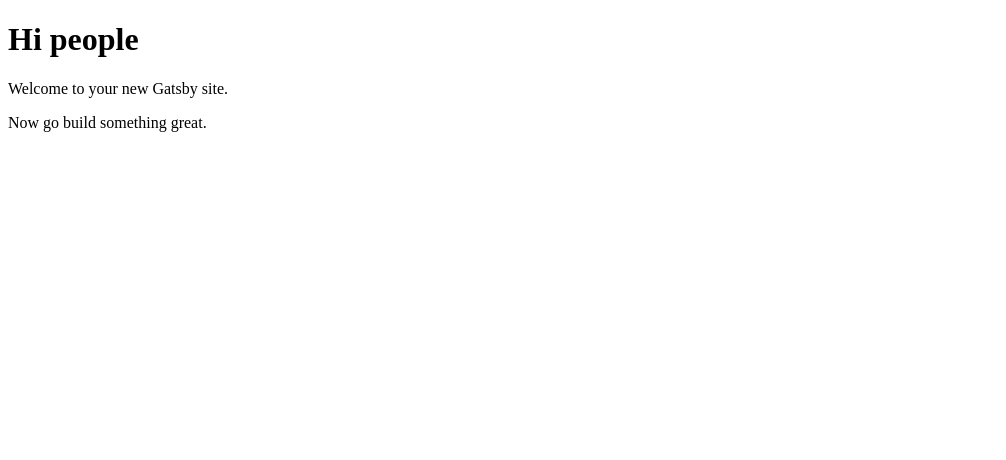
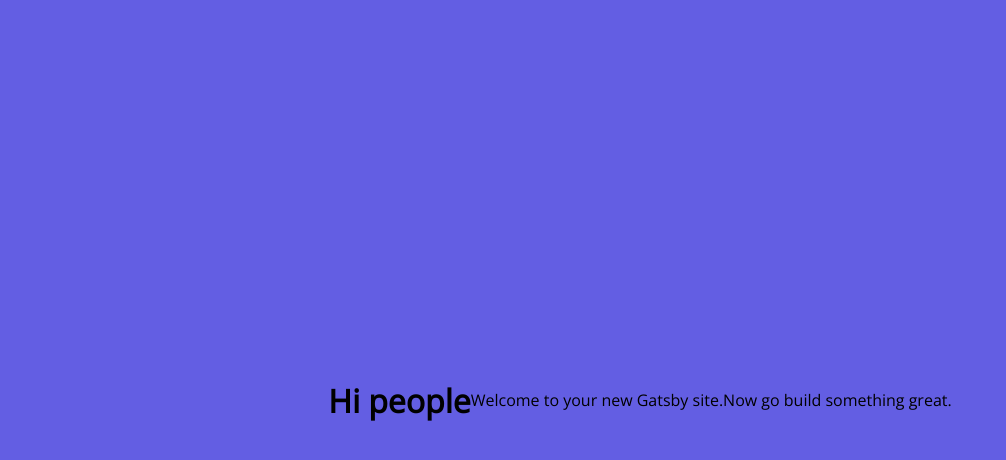
Before and after one commit to byronmejia/byronmejia.github.io, a Gatsby site: page / in a window 1280 px wide. Shown: the whole page, without its empty margins (0-1006 px from the left). Built offline with nearby package versions, Linux system fonts and the light colour scheme; Gatsby itself is replaced by a stand-in of ours.

Commit message:
Bare Essentials

```diff
--- /dev/null
+++ b/src/components/layouts/home.ts
@@ -0,0 +1,14 @@
+import styled from 'styled-components';
+import GlobalVariables from '../../styles/global-variables';
+
+export const HomeLayout = styled.div`
+    display: flex;
+    background-color: ${GlobalVariables.primaryBackground};
+    width: 100vw;
+    height: 100vh;
+    justify-content: center;
+    align-items: center;
+    position: relative;
+`;
+
+export default HomeLayout;
--- a/src/pages/index.tsx
+++ b/src/pages/index.tsx
@@ -1,13 +1,20 @@
 import React from 'react';
 import SEO from '../components/seo';
+import GlobalStyleWrapper from '../styles/global.style.wrapper';
+import HomeLayout from '../components/layouts/home';
 
 const IndexPage = () => (
-  <div>
-    <SEO title='' keywords={[`programming`, `health`, `developer`, `fitness`, `life`, `blog`]} />
-    <h1>Hi people</h1>
-    <p>Welcome to your new Gatsby site.</p>
-    <p>Now go build something great.</p>
-  </div>
+    <GlobalStyleWrapper>
+        <SEO
+            title='Byron Mejia'
+            keywords={[`programming`, `health`, `developer`, `fitness`, `life`, `blog`]}
+        />
+        <HomeLayout>
+            <h1>Hi people</h1>
+            <p>Welcome to your new Gatsby site.</p>
+            <p>Now go build something great.</p>
+        </HomeLayout>
+    </GlobalStyleWrapper>
 );
 
 export default IndexPage;
--- /dev/null
+++ b/src/styles/global-variables.ts
@@ -0,0 +1,6 @@
+export type CSSVariableTypes = 'primaryBackground';
+
+export const GlobalVariables: Readonly<Record<CSSVariableTypes, string>> = {
+    primaryBackground: '#635ee3'
+};
+export default GlobalVariables;
--- /dev/null
+++ b/src/styles/global.style.wrapper.tsx
@@ -0,0 +1,11 @@
+import React, { FunctionComponent, Fragment } from 'react';
+import GlobalStyle from './global';
+
+const GlobalStyleWrapper: FunctionComponent = ({ children }) => (
+    <Fragment>
+        <GlobalStyle />
+        {children}
+    </Fragment>
+);
+
+export default GlobalStyleWrapper;
--- a/src/styles/global.ts
+++ b/src/styles/global.ts
@@ -1,6 +1,35 @@
-export type CSSVariableTypes = 'primaryBackground';
+import { createGlobalStyle } from "styled-components";
 
-export const GlobalVariables: Readonly<Record<CSSVariableTypes, string>> = {
-    primaryBackground: '#635ee3'
-};
-export default GlobalVariables;
+export const GlobalStyle = createGlobalStyle`
+    /* You can add global styles to this file, and also import other style files */
+    @import url('https://fonts.googleapis.com/css?family=Open+Sans');
+
+    * {
+        box-sizing: border-box;
+    }
+
+    html, body {
+        width: 100%;
+        height: 100%;
+        margin: 0;
+        font-family: 'Open Sans', sans-serif;
+    }
+
+    @media print {
+        body {
+            -webkit-print-color-adjust: exact;
+        }
+    }
+
+    @page {
+        size: A4 portrait;
+        margin-left: 0px;
+        margin-right: 0px;
+        margin-top: 0px;
+        margin-bottom: 0px;
+        margin: 0;
+        -webkit-print-color-adjust: exact;
+    }
+`;
+
+export default GlobalStyle;
```
Also changed, not shown: src/images/gatsby-astronaut.png (deleted), src/images/gatsby-icon.png (deleted), 1 other file.
